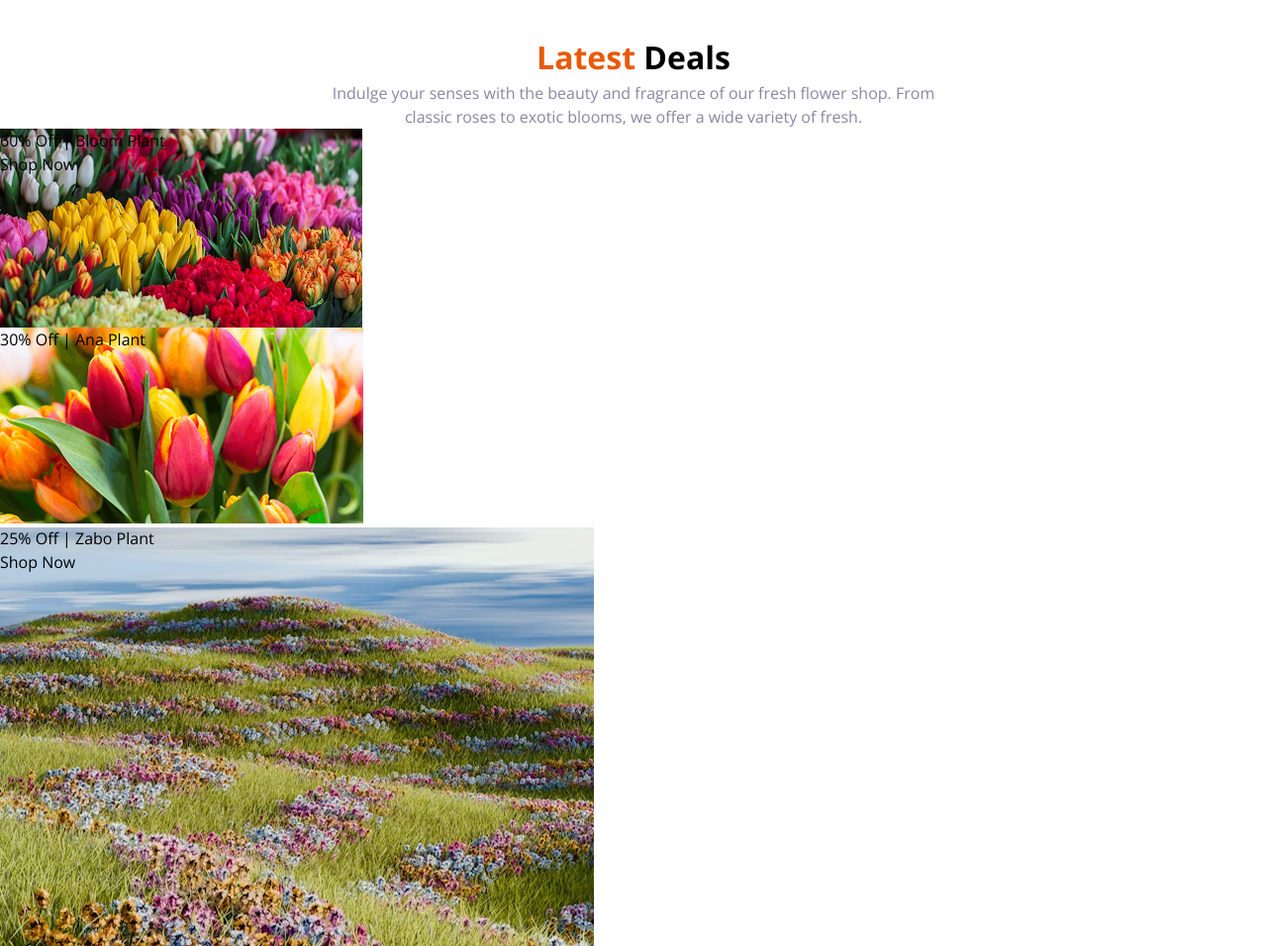
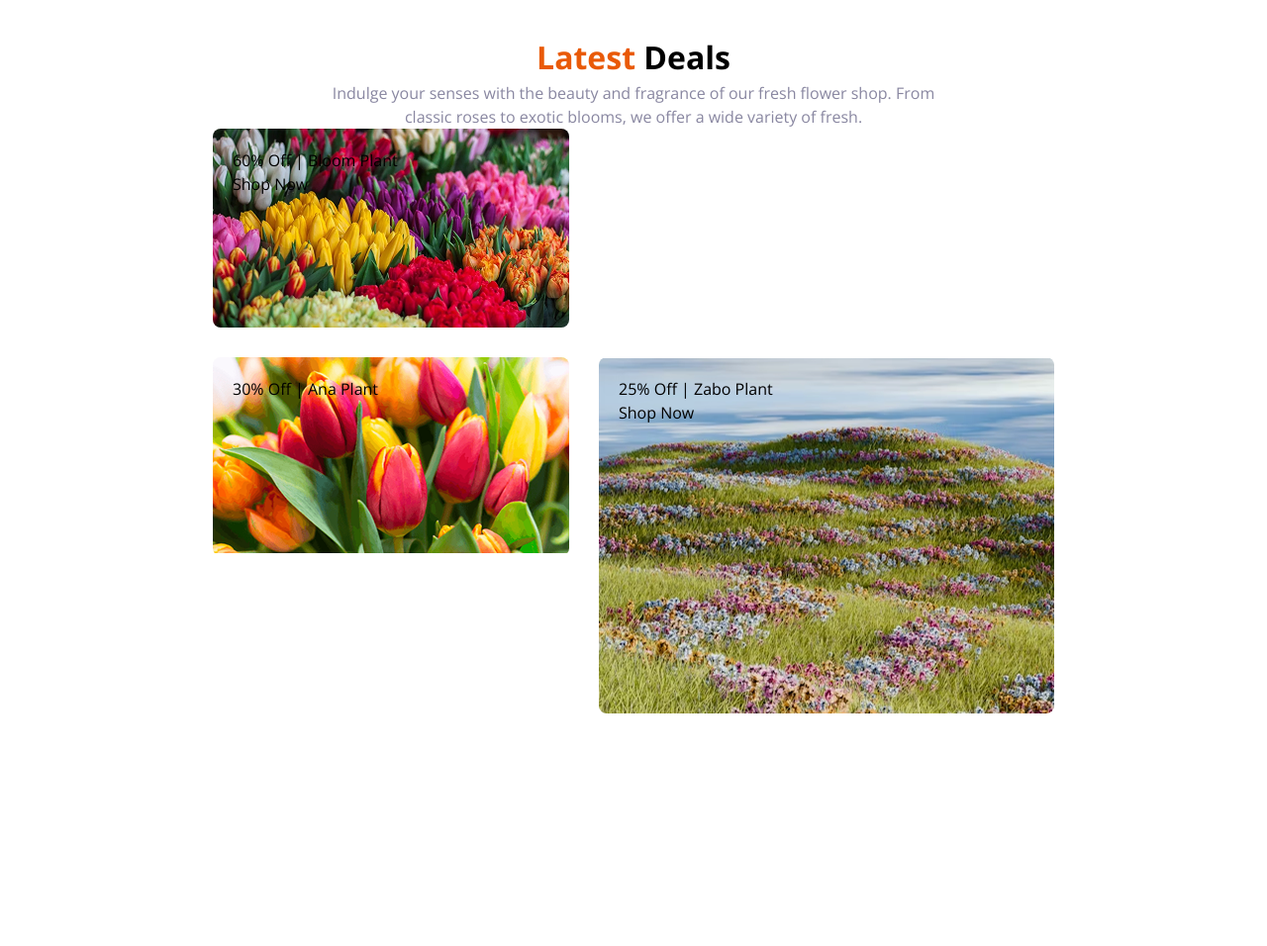
Before and after one commit to DEVBARMAN-L/my-first-assiment, a plain HTML site: page index.html in a window 1280 px wide. Shown: the part 2060-3016 px from the top of the page at 99% size. After the commit the page ends 2781 px from the top, so only its background shows below. Drawn offline with nearby package versions, Linux system fonts and the light colour scheme.

Commit message:
add all section

```diff
--- a/style/style.css
+++ b/style/style.css
@@ -150,20 +150,45 @@ padding: 0;
 .deal-discription{
     color: #8987A1;
 }
+.deal-section{
+    display: grid;
+   grid-template-columns: repeat(1,1r);
+   align-items: center;
+   justify-content: center;
+   gap: 30px
+   ;
+}
 .div-1{
     background-image: url(../assets/deal-bloom.png);
     background-repeat: no-repeat;
-    width: 367px;
+    width: 360px;
     height: 201px;
 }
 .div-2{
     background-image: url(../assets/deal-ana.png);
     background-repeat: no-repeat;
-    width: 367px;
+    width: 360px;
     height: 201px;
+}
+.div-1,
+.div-2{
+grid-column: 1;
+}
+.div-1,
+.div-2,
+.div-3{
+    padding: 20px;
+    border-radius: 8px;
 }
 .div-3{
     background-image: url(../assets/deal-zabo.png);
-    width: 600px;
-    height: 550px;
+    background-repeat: no-repeat;
+    width: 460px;
+    height: 360px;
+    grid-column: 2;
+    grid-row: span 2;
 }
+.white{
+    align-items: center;
+    justify-content: center;
+}
```
Also changed, not shown: index.html (+1 -1 lines).
